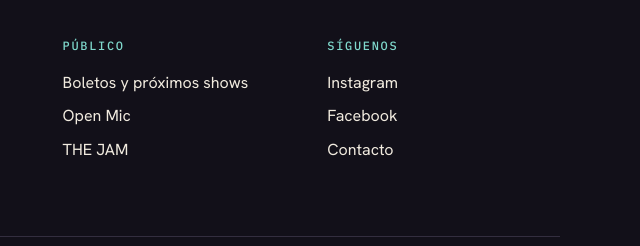
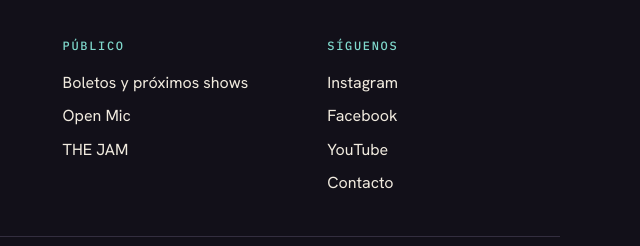
Before and after one commit to MyKrisGon/demetrio-web, a plain HTML site: page index.html in a window 1280 px wide. Shown: the part 11262-11508 px from the top of the page, 640-1280 px from the left. Drawn offline with Linux system fonts and the light colour scheme.

Commit message:
Agregar canal de YouTube al pie de página
Co-Authored-By: Claude Opus 5.5 <noreply@anthropic.com>
Claude-Session: https://claude.ai/code/session_01VxTKV2dTiADnnaaokVxKfi

```diff
--- a/index.html
+++ b/index.html
@@ -689,7 +689,7 @@ footer{padding-block:64px 40px}
       </div>
       <div><h3>Productora</h3><ul><li><a href="#servicios">Servicios</a></li><li><a href="#proceso">Cómo trabajamos</a></li><li><a href="#eventos">Eventos</a></li><li><a href="#formatos">Formatos propios</a></li></ul></div>
       <div><h3>Público</h3><ul><li><a href="https://linktr.ee/demetrio.mx">Boletos y próximos shows</a></li><li><a href="#formatos">Open Mic</a></li><li><a href="#formatos">THE JAM</a></li></ul></div>
-      <div><h3>Síguenos</h3><ul><li><a href="https://www.instagram.com/demetrio_cabo">Instagram</a></li><li><a href="https://www.facebook.com/share/1KTqKJ4yQM/">Facebook</a></li><li><a href="#cotiza">Contacto</a></li></ul></div>
+      <div><h3>Síguenos</h3><ul><li><a href="https://www.instagram.com/demetrio_cabo">Instagram</a></li><li><a href="https://www.facebook.com/share/1KTqKJ4yQM/">Facebook</a></li><li><a href="https://www.youtube.com/@demetriocabo8282">YouTube</a></li><li><a href="#cotiza">Contacto</a></li></ul></div>
     </div>
     <div class="legal"><span>© <span id="yr">2026</span> Demetrio Entertainment · demetrio.mx</span><a href="#aviso">Aviso de privacidad</a></div>
   </div>
```
